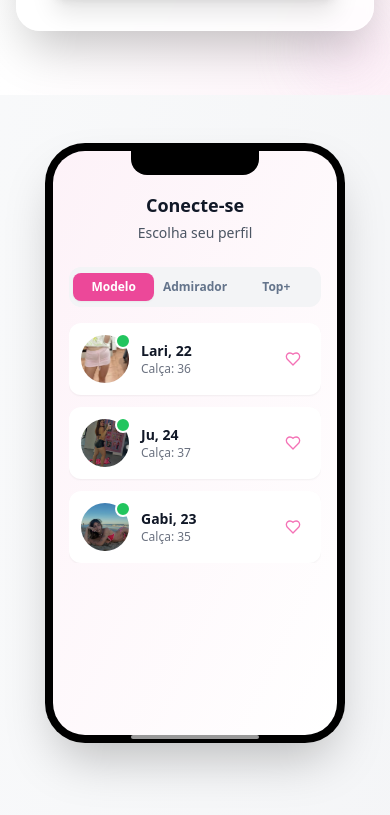
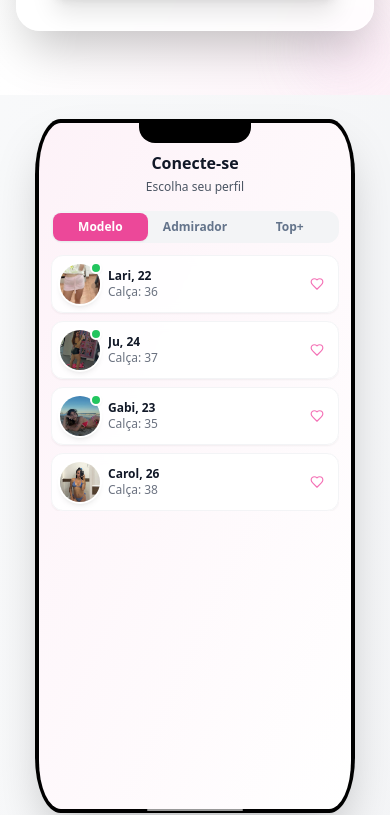
Before and after one commit to akjota2/rosa-mobile-design-flow-85, a React (Vite) app: page / in a window 390 px wide. Shown: the part 1570-2385 px from the top of the page. Built offline with nearby package versions, Linux system fonts and the light colour scheme.

Commit message:
feat: Improve interactive mockup design
- Improved the design of the interactive mockup.
- Added heart button interaction, filling it when clicked.
- Made the mockup responsive, removing excess spacing.
- Added more admirers to the mockup.

```diff
--- a/src/components/IPhoneMockup.tsx
+++ b/src/components/IPhoneMockup.tsx
@@ -5,6 +5,7 @@ import { Tabs, TabsList, TabsTrigger, TabsContent } from '@/components/ui/tabs';
 
 export const IPhoneMockup = () => {
   const [selectedTab, setSelectedTab] = useState('modelo');
+  const [likedProfiles, setLikedProfiles] = useState<Set<string>>(new Set());
 
   const modelProfiles = [
     {
@@ -27,6 +28,13 @@ export const IPhoneMockup = () => {
       size: 35,
       image: '/lovable-uploads/a17b990f-dd9d-413b-bb48-03cd407fc798.png',
       isOnline: true
+    },
+    {
+      name: 'Carol',
+      age: 26,
+      size: 38,
+      image: '/lovable-uploads/9d336adb-200c-496a-9ec4-4204bd1d2717.png',
+      isOnline: false
     }
   ];
 
@@ -43,6 +51,27 @@ export const IPhoneMockup = () => {
       age: 32,
       size: 40,
       image: 'https://images.unsplash.com/photo-1500648767791-00dcc994a43e?w=400&h=400&fit=crop&crop=face',
+      isOnline: false
+    },
+    {
+      name: 'Lucas',
+      age: 26,
+      size: 41,
+      image: 'https://images.unsplash.com/photo-1472099645785-5658abf4ff4e?w=400&h=400&fit=crop&crop=face',
+      isOnline: true
+    },
+    {
+      name: 'Rafael',
+      age: 29,
+      size: 43,
+      image: 'https://images.unsplash.com/photo-1492562080023-ab3db95bfbce?w=400&h=400&fit=crop&crop=face',
+      isOnline: true
+    },
+    {
+      name: 'Diego',
+      age: 31,
+      size: 41,
+      image: 'https://images.unsplash.com/photo-1506794778202-cad84cf45f1d?w=400&h=400&fit=crop&crop=face',
       isOnline: false
     }
   ];
@@ -61,6 +90,20 @@ export const IPhoneMockup = () => {
       size: 36,
       image: 'https://images.unsplash.com/photo-1438761681033-6461ffad8d80?w=400&h=400&fit=crop&crop=face',
       isOnline: true
+    },
+    {
+      name: 'Sofia',
+      age: 24,
+      size: 35,
+      image: 'https://images.unsplash.com/photo-1494790108755-2616b612b786?w=400&h=400&fit=crop&crop=face',
+      isOnline: true
+    },
+    {
+      name: 'Bianca',
+      age: 28,
+      size: 38,
+      image: 'https://images.unsplash.com/photo-1517841905240-472988babdf9?w=400&h=400&fit=crop&crop=face',
+      isOnline: false
     }
   ];
 
@@ -79,29 +122,39 @@ export const IPhoneMockup = () => {
 
   const handleProfileClick = (profileName: string) => {
     console.log(`Clicou no perfil de ${profileName}`);
-    // Aqui você pode adicionar navegação ou ações específicas
+  };
+
+  const handleHeartClick = (profileName: string, e: React.MouseEvent) => {
+    e.stopPropagation();
+    const newLikedProfiles = new Set(likedProfiles);
+    if (likedProfiles.has(profileName)) {
+      newLikedProfiles.delete(profileName);
+    } else {
+      newLikedProfiles.add(profileName);
+    }
+    setLikedProfiles(newLikedProfiles);
   };
 
   return (
-    <div className="flex justify-center items-center py-12 px-4">
-      <div className="relative">
+    <div className="flex justify-center items-center py-6 px-2 sm:py-12 sm:px-4">
+      <div className="relative w-full max-w-[320px] sm:max-w-[340px]">
         {/* iPhone Frame */}
-        <div className="w-[300px] h-[600px] bg-black rounded-[40px] p-2 shadow-2xl">
-          <div className="w-full h-full bg-white rounded-[32px] overflow-hidden relative">
+        <div className="w-full aspect-[9/19.5] bg-black rounded-[8%] p-1 sm:p-2 shadow-2xl">
+          <div className="w-full h-full bg-white rounded-[7%] overflow-hidden relative">
             {/* iPhone Notch */}
-            <div className="absolute top-0 left-1/2 transform -translate-x-1/2 w-32 h-6 bg-black rounded-b-2xl z-10"></div>
+            <div className="absolute top-0 left-1/2 transform -translate-x-1/2 w-28 sm:w-32 h-5 sm:h-6 bg-black rounded-b-2xl z-10"></div>
 
             {/* Screen Content */}
-            <div className="h-full bg-gradient-to-br from-pink-50 to-white pt-8 px-4">
+            <div className="h-full bg-gradient-to-br from-pink-50 to-white pt-6 sm:pt-8 px-3 sm:px-4">
               {/* Header */}
-              <div className="text-center mb-6 pt-2">
-                <h2 className="text-lg font-bold text-gray-900 mb-1">Conecte-se</h2>
-                <p className="text-sm text-gray-600">Escolha seu perfil</p>
+              <div className="text-center mb-4 sm:mb-6 pt-1 sm:pt-2">
+                <h2 className="text-base sm:text-lg font-bold text-gray-900 mb-1">Conecte-se</h2>
+                <p className="text-xs sm:text-sm text-gray-600">Escolha seu perfil</p>
               </div>
 
               {/* Tabs */}
               <Tabs value={selectedTab} onValueChange={setSelectedTab} className="w-full">
-                <TabsList className="grid w-full grid-cols-3 mb-4 bg-gray-100 p-1 rounded-xl h-10">
+                <TabsList className="grid w-full grid-cols-3 mb-3 sm:mb-4 bg-gray-100 p-0.5 sm:p-1 rounded-xl h-8 sm:h-10">
                   <TabsTrigger
                     value="modelo"
                     className="data-[state=active]:bg-[#ec4899] data-[state=active]:text-white text-xs font-semibold rounded-lg transition-all duration-300"
@@ -123,36 +176,50 @@ export const IPhoneMockup = () => {
                 </TabsList>
 
                 {/* Profile List */}
-                <div className="space-y-3 max-h-[420px] overflow-y-auto">
-                  {getCurrentProfiles().map((profile, index) => (
+                <div className="space-y-2 sm:space-y-3 max-h-[350px] sm:max-h-[420px] overflow-y-auto scrollbar-thin scrollbar-thumb-gray-300 scrollbar-track-transparent">
+                  {getCurrentProfiles().map((profile, index) => {
+                    const profileId = `${selectedTab}-${profile.name}`;
+                    const isLiked = likedProfiles.has(profileId);
+
+                    return (
                       <div
                         key={index}
-                      className="flex items-center space-x-3 p-3 bg-white rounded-xl shadow-sm hover:shadow-md transition-all duration-300 cursor-pointer transform hover:scale-[1.02] active:scale-[0.98]"
+                        className="flex items-center space-x-2 sm:space-x-3 p-2 sm:p-3 bg-white/90 backdrop-blur-sm rounded-xl shadow-sm hover:shadow-md transition-all duration-300 cursor-pointer transform hover:scale-[1.02] active:scale-[0.98] border border-gray-100"
                         onClick={() => handleProfileClick(profile.name)}
                       >
-                      <div className="relative">
+                        <div className="relative flex-shrink-0">
                           <img
                             src={profile.image}
                             alt={profile.name}
-                          className="w-12 h-12 rounded-full object-cover"
+                            className="w-10 h-10 sm:w-12 sm:h-12 rounded-full object-cover ring-2 ring-white shadow-md"
                           />
                           {profile.isOnline && (
-                          <div className="absolute -top-0.5 -right-0.5 w-4 h-4 bg-green-500 rounded-full border-2 border-white"></div>
+                            <div className="absolute -top-0.5 -right-0.5 w-3 h-3 sm:w-4 sm:h-4 bg-green-500 rounded-full border-2 border-white shadow-sm"></div>
                           )}
                         </div>
-                      <div className="flex-1">
-                        <h3 className="font-semibold text-gray-900 text-sm">
+                        <div className="flex-1 min-w-0">
+                          <h3 className="font-semibold text-gray-900 text-xs sm:text-sm truncate">
                             {profile.name}, {profile.age}
                           </h3>
                           <p className="text-xs text-gray-500">
                             Calça: {profile.size}
                           </p>
                         </div>
-                      <button className="p-2 hover:bg-pink-50 rounded-full transition-all duration-300">
-                        <Heart className="w-4 h-4 text-pink-400" />
+                        <button
+                          className="p-1.5 sm:p-2 hover:bg-pink-50 rounded-full transition-all duration-300 flex-shrink-0"
+                          onClick={(e) => handleHeartClick(profileId, e)}
+                        >
+                          <Heart
+                            className={`w-3.5 h-3.5 sm:w-4 sm:h-4 transition-all duration-300 ${
+                              isLiked
+                                ? 'text-pink-500 fill-pink-500 scale-110'
+                                : 'text-pink-400 hover:text-pink-500'
+                            }`}
+                          />
                         </button>
                       </div>
-                  ))}
+                    );
+                  })}
                 </div>
               </Tabs>
             </div>
@@ -160,7 +227,7 @@ export const IPhoneMockup = () => {
         </div>
 
         {/* Home Indicator */}
-        <div className="absolute bottom-1 left-1/2 transform -translate-x-1/2 w-32 h-1 bg-white rounded-full opacity-60"></div>
+        <div className="absolute bottom-0.5 sm:bottom-1 left-1/2 transform -translate-x-1/2 w-24 sm:w-32 h-0.5 sm:h-1 bg-white rounded-full opacity-60"></div>
       </div>
     </div>
   );
```
Lines whose indentation alone changed are shown as unchanged.
